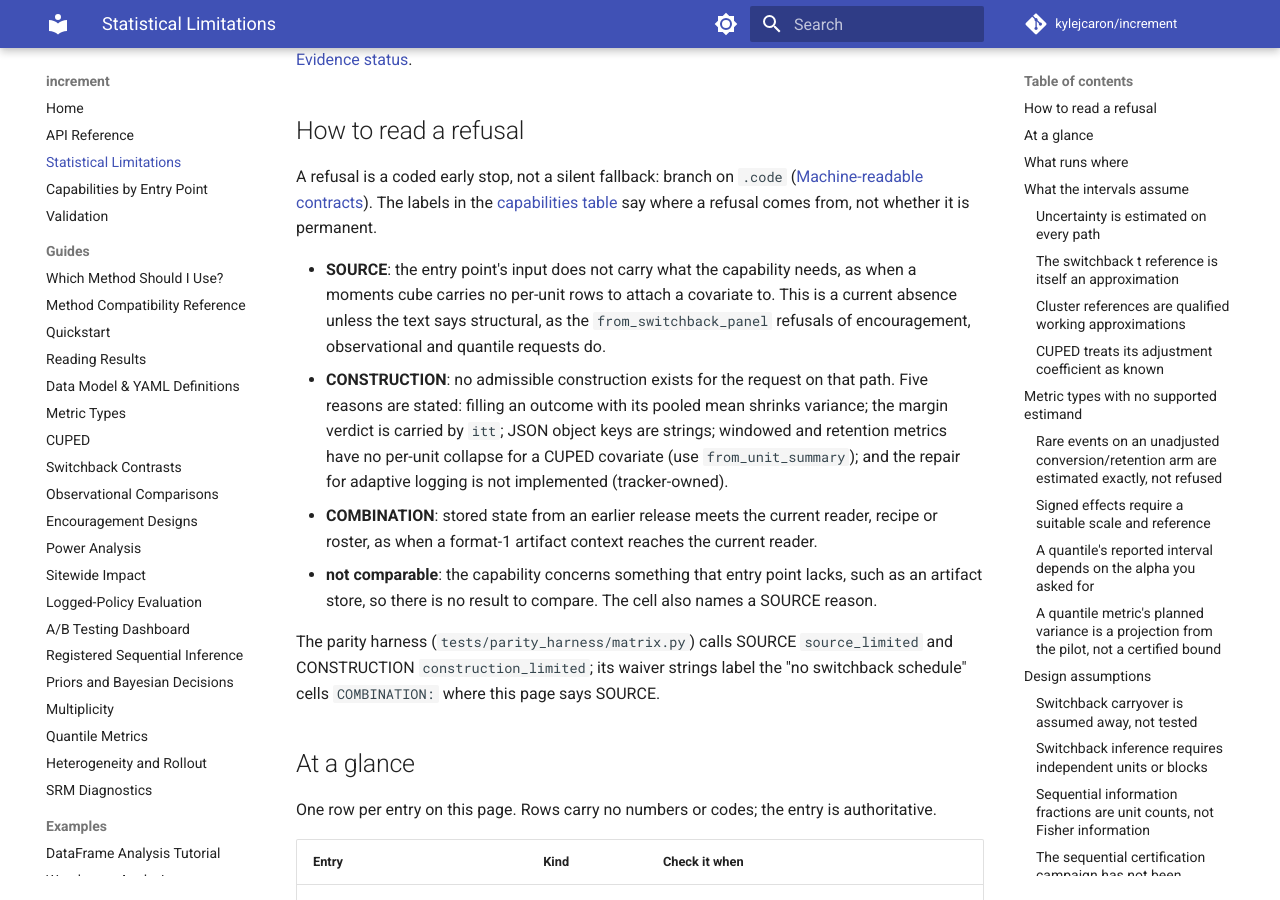
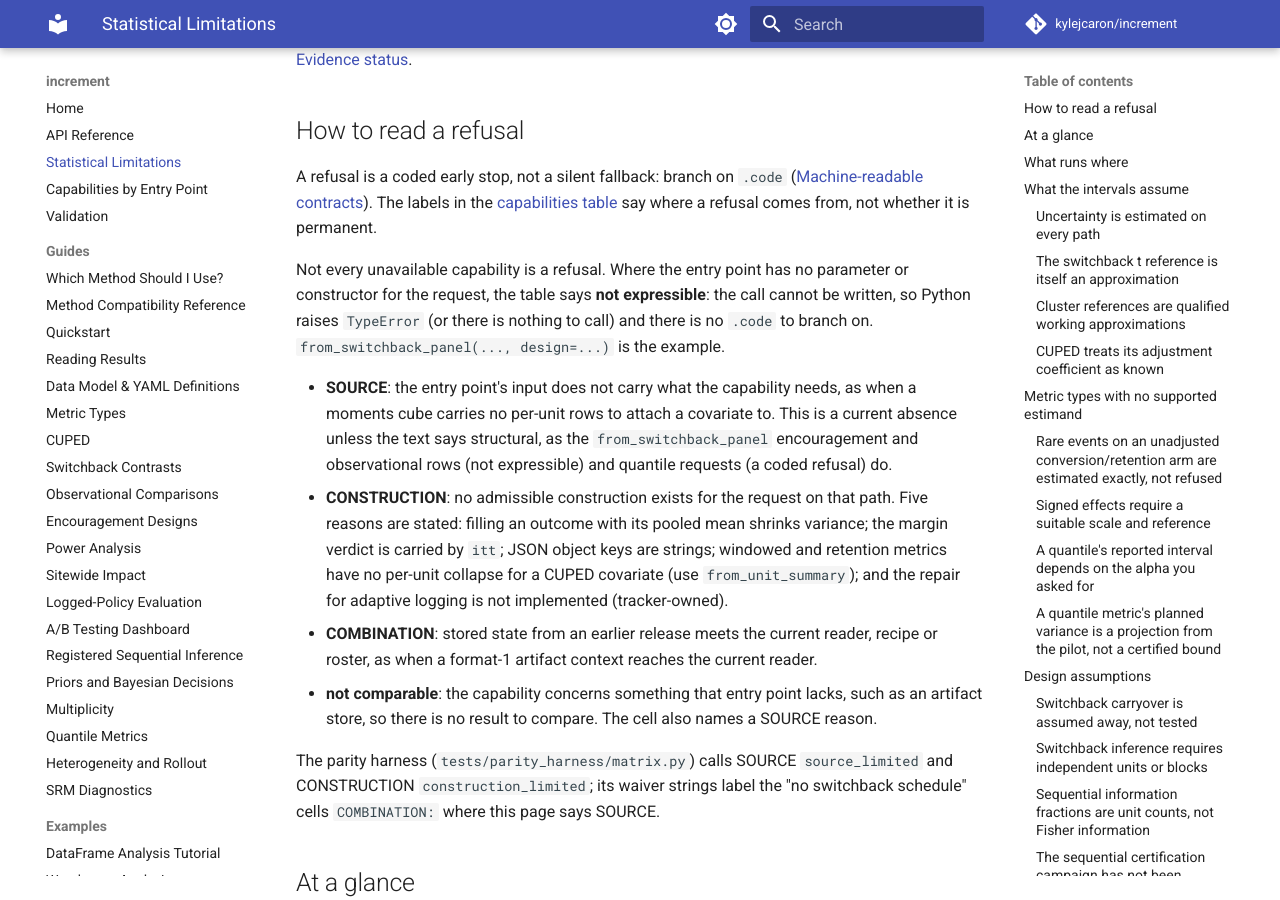
Before and after one commit to kylejcaron/increment, an MkDocs documentation site: the page built from docs/limitations.md, in a window 1280 px wide and 900 px high, scrolled down 369 px. Built offline with MkDocs 1.6.1 and Material for MkDocs 9.7.7, drawn with Linux system fonts in a browser that asks for light colours; comment, search, counter and statistics services are not loaded.

Commit message:
docs: label switchback design= cells not expressible rather than coded refusals
(cherry picked from commit c724cbc2fdcfef22f5cbb90832de1c79e4072c67)

```diff
--- a/docs/limitations.md
+++ b/docs/limitations.md
@@ -20,10 +20,15 @@ A refusal is a coded early stop, not a silent fallback: branch on `.code`
 [capabilities table](reference/capabilities-by-entry-point.md#what-runs-where) say where a
 refusal comes from, not whether it is permanent.
 
+Not every unavailable capability is a refusal. Where the entry point has no parameter or
+constructor for the request, the table says **not expressible**: the call cannot be written, so
+Python raises `TypeError` (or there is nothing to call) and there is no `.code` to branch on.
+`from_switchback_panel(..., design=...)` is the example.
+
 - **SOURCE**: the entry point's input does not carry what the capability needs, as when a
   moments cube carries no per-unit rows to attach a covariate to. This is a current absence
-  unless the text says structural, as the `from_switchback_panel` refusals of encouragement,
-  observational and quantile requests do.
+  unless the text says structural, as the `from_switchback_panel` encouragement and
+  observational rows (not expressible) and quantile requests (a coded refusal) do.
 - **CONSTRUCTION**: no admissible construction exists for the request on that path. Five
   reasons are stated: filling an outcome with its pooled mean shrinks variance; the margin
   verdict is carried by `itt`; JSON object keys are strings; windowed and retention metrics
```
Also changed, not shown: docs/reference/capabilities-by-entry-point.md (+20 -19 lines).
